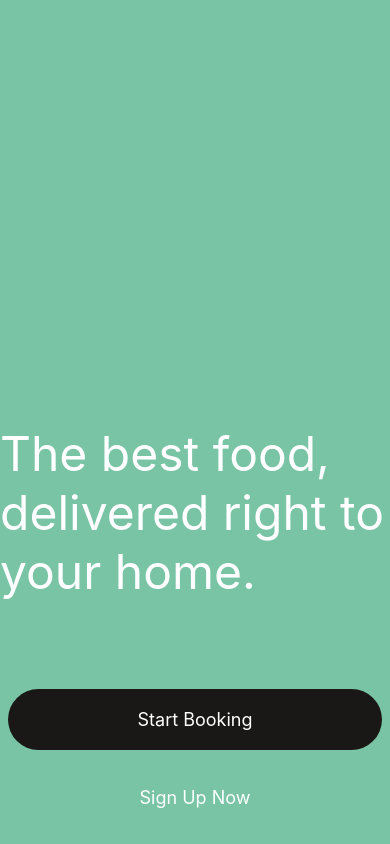
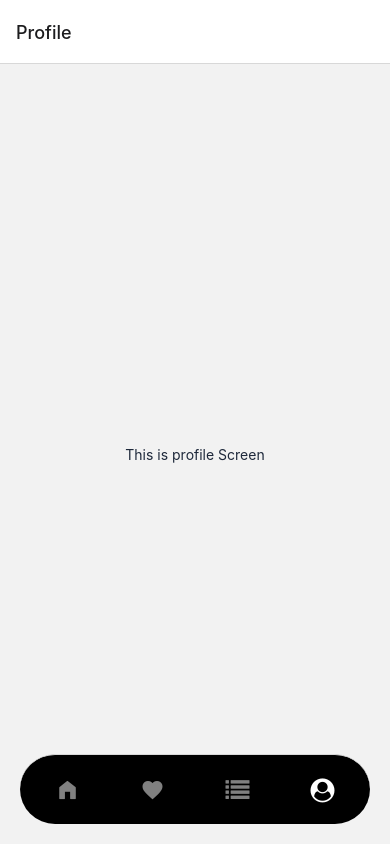
Before and after one commit to Hacktive-Check-In/Front-End-Check-In, a React Native app in the folder Check-In/: screen /Profile in a window 390 px wide. Built offline with nearby package versions, Linux system fonts and the light colour scheme.

Commit message:
feat: bottom tab and some of home

```diff
--- a/Check-In/App.js
+++ b/Check-In/App.js
@@ -1,5 +1,5 @@
 import { createNativeStackNavigator } from "@react-navigation/native-stack";
-import { NavigationContainer } from '@react-navigation/native';
+import { NavigationContainer } from "@react-navigation/native";
 
 import { StatusBar } from "expo-status-bar";
 // import { StyleSheet, Text, View } from "react-native";
@@ -8,11 +8,12 @@ import LandingScreen from "./src/screens/LandingScreen";
 import LoginScreen from "./src/screens/LoginScreen";
 import RegisterScreen from "./src/screens/RegisterScreen";
 import { NativeWindStyleSheet } from "nativewind";
+import HomeScreen from "./src/screens/Home/Home";
+import HomeTabs from "./src/screens/HomeTab";
 
 const Stack = createNativeStackNavigator();
 
 export default function App() {
-
   /** Ini function untuk check apakah sudah login apa belum */
 
   // const [isSignedIn, setIsSignedIn] = useState(false)
@@ -37,12 +38,12 @@ export default function App() {
 
     <NavigationContainer>
       <Stack.Navigator>
-        <Stack.Screen
+        {/* <Stack.Screen
           name="LandingPage"
           component={LandingScreen}
           options={({ route }) => ({
             title: "Landing",
-            headerShown: false
+            headerShown: false,
           })}
         />
         <Stack.Screen
@@ -50,7 +51,7 @@ export default function App() {
           component={LoginScreen}
           options={({ route }) => ({
             title: "Landing",
-            headerShown: false
+            headerShown: false,
           })}
         />
         <Stack.Screen
@@ -58,14 +59,12 @@ export default function App() {
           component={RegisterScreen}
           options={({ route }) => ({
             title: "Landing",
-            headerShown: false
+            headerShown: false,
           })}
-        />
-
+        /> */}
+        <Stack.Screen name="HomeTabs" component={HomeTabs} options={{ headerShown: false }} />
       </Stack.Navigator>
-
     </NavigationContainer>
-
 
     // {/* <StatusBar style="auto" /> */ }
     // {/* </View> */ }
--- /dev/null
+++ b/Check-In/src/screens/Home/Favorite.jsx
@@ -0,0 +1,11 @@
+import { Text, View } from "react-native";
+
+const FavoriteScreen = () => {
+  return (
+    <View>
+      <Text className="text-slate-800">this is favorite screen</Text>
+    </View>
+  );
+};
+
+export default FavoriteScreen;
--- /dev/null
+++ b/Check-In/src/screens/Home/Home.jsx
@@ -0,0 +1,23 @@
+import { useState } from "react";
+import { Text, View, Image, TextInput } from "react-native";
+import { Fontisto } from "@expo/vector-icons";
+const HomeScreen = () => {
+  const [searchText, setSearchText] = useState("");
+  return (
+    <View className="flex-col items-center pt-7">
+      <Image source={require("../../../public/banner.png")} className="w-4/5 h-32 rounded-2xl mb-5" />
+      <View className=" w-4/5 bg-white flex-row flex it rounded-xl justify-center items-center">
+        <Fontisto name="search" size={20} color="black" />
+        <TextInput
+          placeholder="Search..."
+          value={searchText}
+          onChangeText={(text) => setSearchText(text)}
+          className=" bg-white text-left w-4/5 rounded-xl px-2 py-2"
+        />
+      </View>
+      <Text className="mt-5 text-left w-5/6 pl-2 text-lg font-semibold">Popular Restaurant</Text>
+    </View>
+  );
+};
+
+export default HomeScreen;
--- /dev/null
+++ b/Check-In/src/screens/Home/Invoice.jsx
@@ -0,0 +1,10 @@
+import { Text, View } from "react-native";
+const InvoiceScreen = () => {
+  return (
+    <View className="flex-1 items-center justify-center">
+      <Text className="text-slate-800">this is invoice screen</Text>
+    </View>
+  );
+};
+
+export default InvoiceScreen;
--- /dev/null
+++ b/Check-In/src/screens/Home/Profile.jsx
@@ -0,0 +1,10 @@
+import { Text, View } from "react-native";
+const ProfileScreen = () => {
+  return (
+    <View className="flex-1 items-center justify-center">
+      <Text className="text-slate-800">This is profile Screen</Text>
+    </View>
+  );
+};
+
+export default ProfileScreen;
--- /dev/null
+++ b/Check-In/src/screens/HomeTab.jsx
@@ -0,0 +1,53 @@
+import { createBottomTabNavigator } from "@react-navigation/bottom-tabs";
+import HomeScreen from "./Home/Home";
+import { FontAwesome, Foundation, MaterialIcons } from "@expo/vector-icons";
+import FavoriteScreen from "./Home/Favorite";
+import InvoiceScreen from "./Home/Invoice";
+import ProfileScreen from "./Home/Profile";
+
+const Tab = createBottomTabNavigator();
+
+function HomeTabs() {
+  return (
+    <Tab.Navigator
+      screenOptions={{
+        tabBarShowLabel: false,
+        tabBarStyle: {
+          position: "absolute",
+          borderRadius: 40,
+          bottom: 20,
+          backgroundColor: "black",
+          left: 20,
+          right: 20,
+          height: 70,
+          paddingHorizontal: 5,
+        },
+        tabBarActiveTintColor: "white",
+        tabBarInactiveTintColor: "grey",
+      }}
+    >
+      <Tab.Screen
+        name="Home"
+        component={HomeScreen}
+        options={{ tabBarIcon: ({ color, size, focused }) => <Foundation name="home" size={24} color={focused ? "white" : "grey"} /> }}
+      />
+      <Tab.Screen
+        name="Favorite"
+        component={FavoriteScreen}
+        options={{ tabBarIcon: ({ color, size, focused }) => <MaterialIcons name="favorite" size={24} color={focused ? "white" : "grey"} /> }}
+      />
+      <Tab.Screen
+        name="Invoice List"
+        component={InvoiceScreen}
+        options={{ tabBarIcon: ({ color, size, focused }) => <FontAwesome name="list" size={24} color={focused ? "white" : "grey"} /> }}
+      />
+      <Tab.Screen
+        name="Profile"
+        component={ProfileScreen}
+        options={{ tabBarIcon: ({ color, size, focused }) => <FontAwesome name="user-circle" size={24} color={focused ? "white" : "grey"} /> }}
+      />
+    </Tab.Navigator>
+  );
+}
+
+export default HomeTabs;
--- a/Check-In/tailwind.config.js
+++ b/Check-In/tailwind.config.js
@@ -5,7 +5,8 @@ module.exports = {
     "./<custom directory>/**/*.{js,jsx,ts,tsx}",
     "./src/**/*.{js,jsx,ts,tsx}",
     "./src/**/**/*.{js,jsx,ts,tsx}",
-    "./src/screens/*{js,jsx,ts,tsx}"],
+    "./src/screens/*{js,jsx,ts,tsx}",
+  ],
   theme: {
     extend: {},
   },
```
Also changed, not shown: Check-In/package.json (+7 -1 lines), 2 other files (tests, documents, lock files or other folders).
